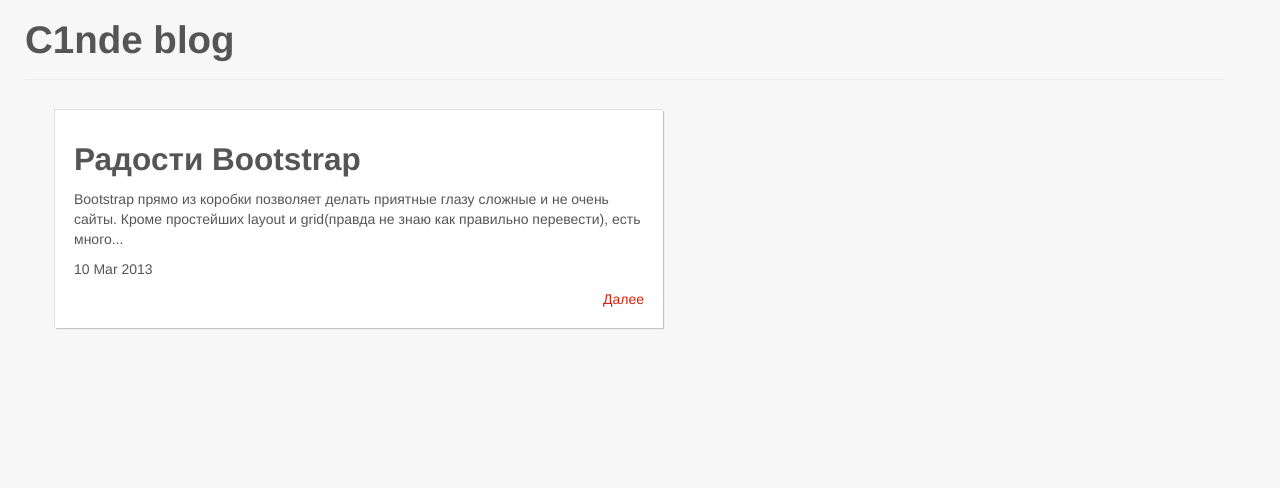
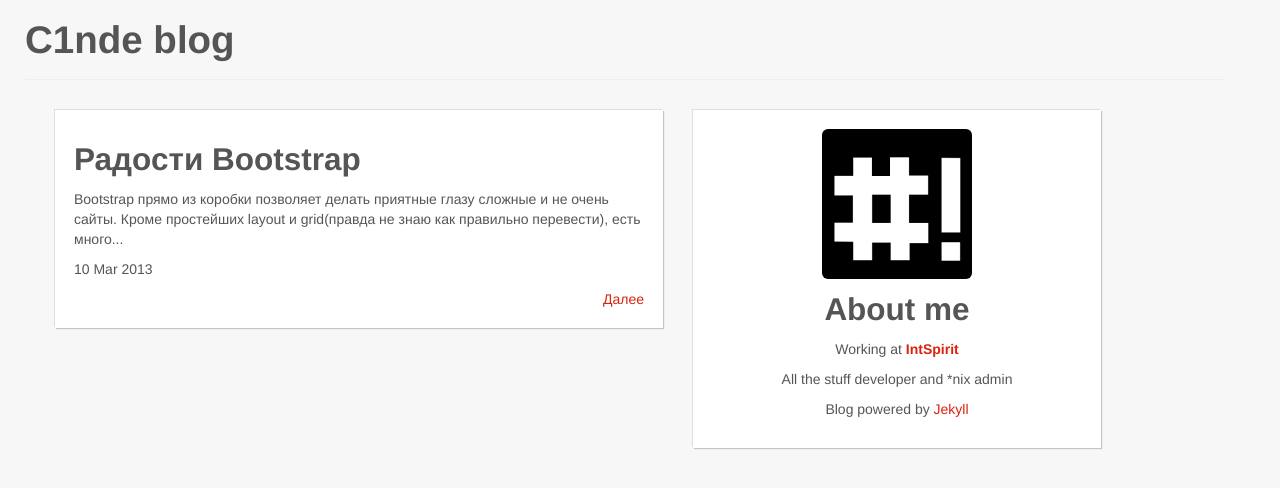
Before and after one commit to r3nya/c1nde.github.com, a Jekyll site: the page built from index.html, in a window 1280 px wide. Shown: the top 488 px of the page. Built offline with Jekyll 4.4.1, drawn with Linux system fonts in a browser that asks for light colours; nearby versions of some CDN libraries.

Commit message:
About me

```diff
--- a/_layouts/default.html
+++ b/_layouts/default.html
@@ -21,6 +21,19 @@
         <div class="span6 well">
           {{content}}
         </div>
+        <div class="span4 well text-center">
+          <img src="/assets/img/shebang.png" alt="My photo" class="img-rounded" />
+          <h2>About me</h2>
+          <p>
+            Working at <a href="http://intspirit.com/" target="_blank"><strong>IntSpirit</strong></a>
+          </p>
+          <p>
+            All the stuff developer and *nix admin
+          </p>
+          <p>
+            Blog powered by <a href="https://github.com/mojombo/jekyll" target="_blank">Jekyll</a>
+          </p>
+        </div>
       </div>
     </div> <!-- /container -->
   </body>
```
Also changed, not shown: assets/img/shebang.png (added).
